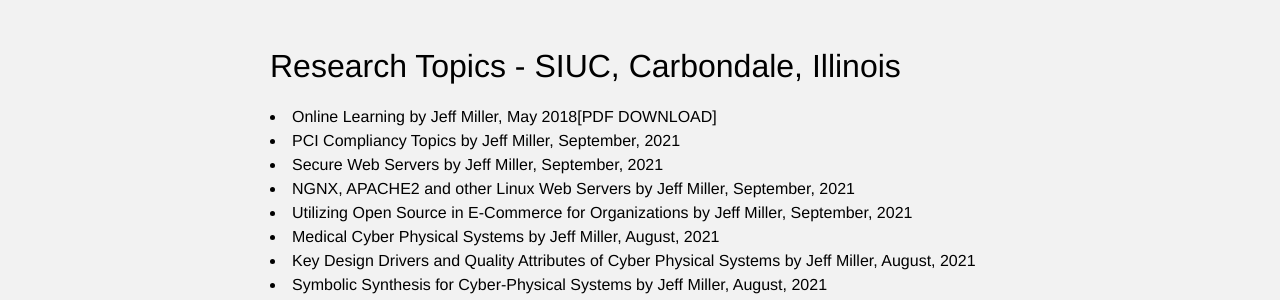
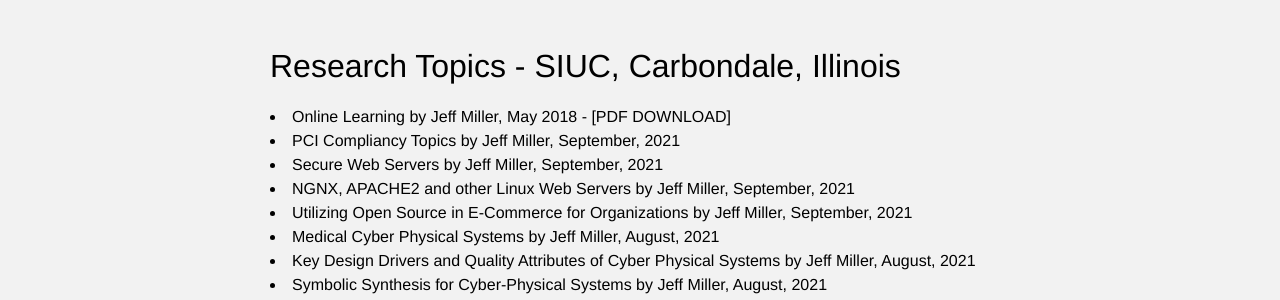
Before and after one commit to jmillersiu/jmillersiu.github.io, a Jekyll site: the page built from _posts/2021-09-22-research.markdown, in a window 1280 px wide. Shown: the part 197-497 px from the top of the page. Built offline with Jekyll 4.4.1, drawn with Linux system fonts in a browser that asks for light colours.

```diff
--- a/_posts/2021-09-22-research.markdown
+++ b/_posts/2021-09-22-research.markdown
@@ -8,7 +8,7 @@ categories: jekyll update
 
 Research Topics - SIUC, Carbondale, Illinois
 ---
-<li>Online Learning by Jeff Miller, May 2018<a href="https://jmillersiu.github.io/assets/Miller_Online_Learning_pdf.pdf" download>[PDF DOWNLOAD]</a></li>
+<li>Online Learning by Jeff Miller, May 2018 - <a href="https://jmillersiu.github.io/assets/Miller_Online_Learning_pdf.pdf" download>[PDF DOWNLOAD]</a></li>
 <li>PCI Compliancy Topics by Jeff Miller, September, 2021</li>
 <li>Secure Web Servers by Jeff Miller, September, 2021</li>
 <li>NGNX, APACHE2 and other Linux Web Servers by Jeff Miller, September, 2021</li>
```
